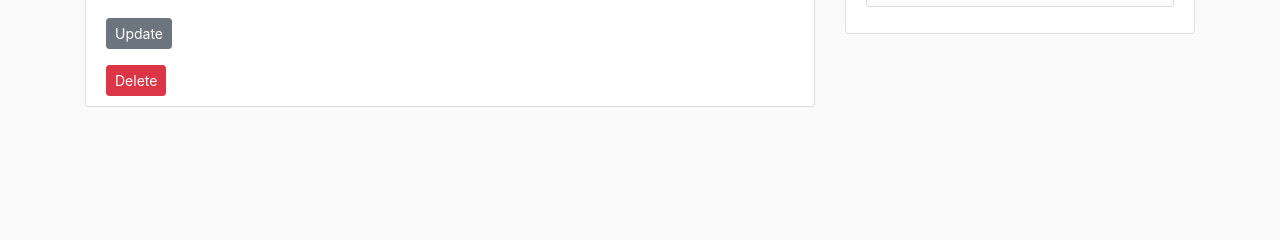
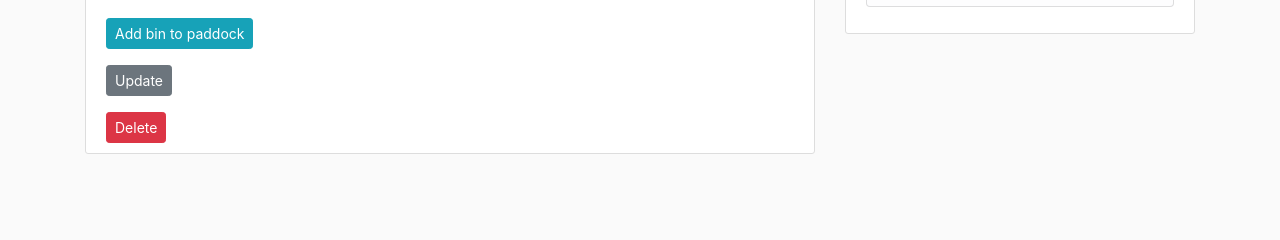
Before and after one commit to lexmiros/SBR_Database, a Flask app: page /paddock in a window 1280 px wide. Shown: the part 323-563 px from the top of the page. Run offline with Flask 2, Linux system fonts and the light colour scheme; tables that the repository leaves empty or names only in its code hold one stand-in row (values such as "Sample post"); some libraries are stand-ins or nearby versions.

Commit message:
Added functionality to add feed bins to paddocks

```diff
--- a/app.py
+++ b/app.py
@@ -139,7 +139,7 @@ def cattle_add():
 def staff_add():
     form = StaffAddFrom()
     if form.validate_on_submit():
-        #print(form.dateOfBirth.data)
+
         c = conn.cursor()
 
         query = f"insert into STAFF(FirstName, LastName, DateOfBirth, FarmName, StartDate, ManagerID, PrimaryContactNumber)\
@@ -153,23 +153,23 @@ def staff_add():
     return render_template("staff_add.html", form = form, title = "Add staff")
 
 #Add feed bin
-@app.route("/bin_add", methods = ['GET', 'POST'])
-def bin_add():
+@app.route("/bin_add/<paddockName>", methods = ['GET','POST'])
+def bin_add(paddockName):
     form = BinAddForm()
     if form.validate_on_submit():
+
+
         c = conn.cursor()
 
-        query = f"INSERT INTO feed_bins(BinNumber, PaddockName, LastChecked, BinContains, BinLevel) \
-        VALUES('{form.binNumber.data}','{form.paddockName.data}','{form.lastChecked.data}','{form.binContains.data}','{form.binLevel.data}')"
-
+        query = f"insert into feed_bins(BinNumber, PaddockName, LastChecked, BinContains, BinLevel)\
+         VALUES ('{form.binNumber.data}','{paddockName}','{str(form.lastChecked.data)}','{form.binContains.data}','{str(form.binLevel.data)}')"
         c.execute(query)
         conn.commit()
 
-        flash(f"Bin {form.binNumber.data} added in paddock {form.paddockName.data}")
-
+        flash(f'Bin {form.binNumber.data} created for {paddockName}', 'success')
         return redirect(url_for('paddock'))
 
-    return render_template("bin_add.html", form = form, title = "Add bin")
+    return render_template("bin_add.html", form = form, paddockName = paddockName)
 
 #Add motorbike
 @app.route("/motorbike_add", methods = ['GET', 'POST'])
--- a/forms.py
+++ b/forms.py
@@ -51,11 +51,10 @@ class PaddockAddFrom(FlaskForm):
 
 class BinAddForm(FlaskForm):
     binNumber = IntegerField("Bin number", validators=[DataRequired()])
-    paddockName = StringField("Name of the paddock : ", validators=[DataRequired(), Length(min = 2, max = 20)] )
+    #paddockName = StringField("Name of the paddock : ", validators=[DataRequired(), Length(min = 2, max = 20)] )
     lastChecked = DateField("Date bin was last checked :", validators=[DataRequired()])
     binContains = SelectField("Bin contains ", choices=[('Wheat', 'Wheat'), ('Salt Lick', 'Salt Lick'), ('Sorghum','Sorghum')], validators=[DataRequired()])
     binLevel = DecimalField("Bin level between 0 (empty) to 1 (full))", places = 2, rounding = ROUND_UP,validators=[DataRequired()])
-
     submit = SubmitField("Add Bin")
 
 class MotorbikeAddForm(FlaskForm):
--- a/templates/paddock.html
+++ b/templates/paddock.html
@@ -14,6 +14,12 @@
             <p class="article-content"> Size : {{ post.Size }} acres </p>
             <p class="article-content">Grass condition : {{ post.GrassCondition }}</p>
             <p class="article-content">Containing farm : {{ post.FarmName}}</p>
+
+            <form action="{{url_for('bin_add', paddockName = post.PaddockName)}}", method = "POST">
+              <input class="btn btn-info btn-sm" type="submit" value="Add bin to paddock">
+            </form>
+            <p></p>
+
             <form action="{{ url_for('update_paddock', paddockName = post.PaddockName, size = post.Size, grass = post.GrassCondition, farm = post.FarmName)}}", method = "POST">
               <input class="btn btn-secondary btn-sm" type="submit" value="Update">
             </form>
```
Also changed, not shown: templates/bin_add.html (+1 -21 lines).
